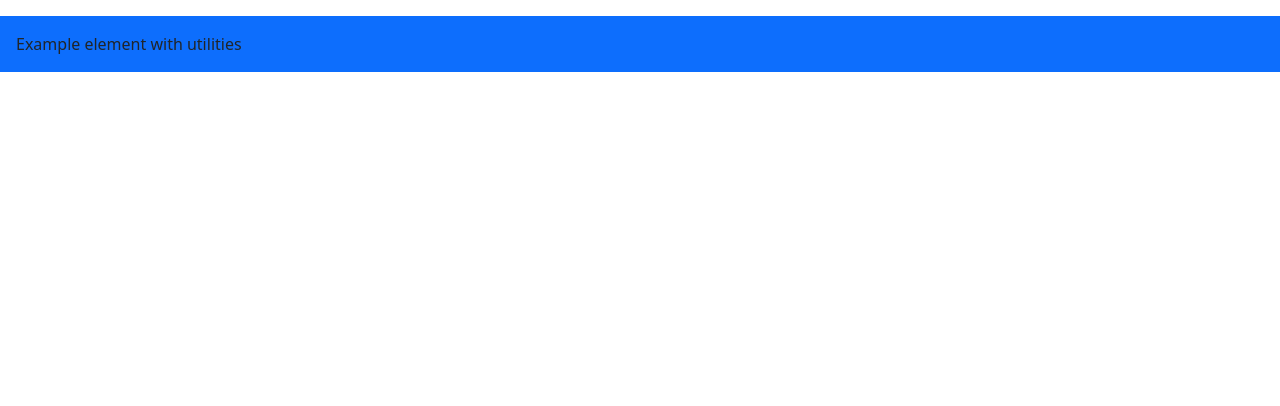
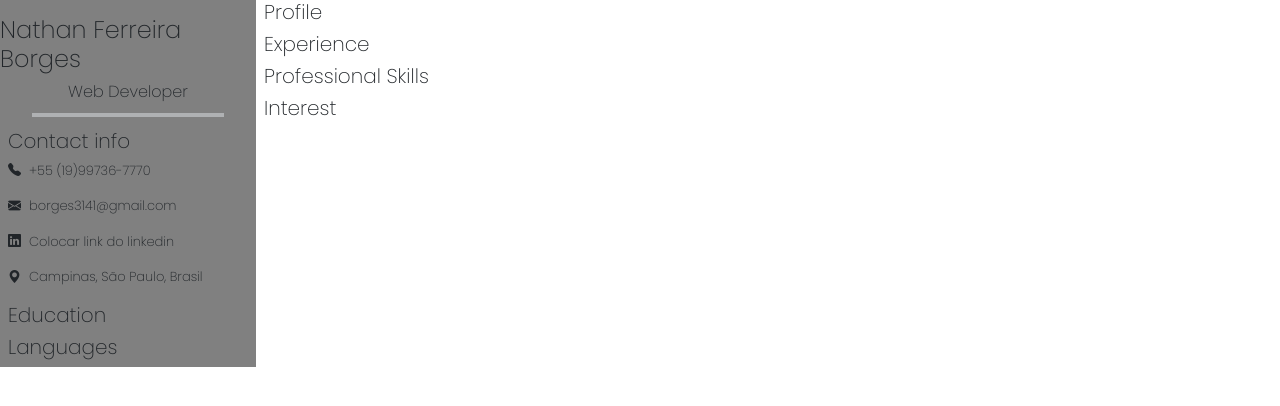
Before and after one commit to Nathan-Borges00/cv-project, an Angular app: page / in a window 1280 px wide. Shown: the top 406 px of the page. Built offline with nearby package versions, Linux system fonts and the light colour scheme.

Commit message:
feat: Inicio desenvolvimento tela

```diff
--- a/src/app/app.component.scss
+++ b/src/app/app.component.scss
@@ -0,0 +1,7 @@
+@import url('https://fonts.googleapis.com/css2?family=Poppins:wght@200&display=swap');
+
+* {
+    font-family: 'Poppins';
+    margin: 0px;
+    padding: 0px;
+}
--- a/src/app/my-curriculum/my-curriculum.component.css
+++ b/src/app/my-curriculum/my-curriculum.component.css
@@ -0,0 +1,7 @@
+.secao-esquerda {
+    background-color: gray;
+}
+
+section p {
+    font-size: small;
+}
--- a/src/app/my-curriculum/my-curriculum.component.html
+++ b/src/app/my-curriculum/my-curriculum.component.html
@@ -1 +1,45 @@
-<div class="bg-primary p-3 my-3">Example element with utilities</div>
+<head>
+    <meta name="viewport" content="width=device-width, initial-scale=1" />
+    <title>Site Responsivo para Celulares</title>
+    <link
+        rel="stylesheet"
+        href="https://cdn.jsdelivr.net/npm/bootstrap-icons@1.5.0/font/bootstrap-icons.css"
+    />
+</head>
+<div class="d-flex">
+    <div class="secao-esquerda w-25 text-break">
+        <section class="d-flex align-items-center flex-column">
+            <h1 class="fs-4 mt-3">Nathan Ferreira Borges</h1>
+            <h2 class="fs-6">Web Developer</h2>
+            <hr class="border border-2 opacity-50 mx-0 my-1 w-75" />
+        </section>
+
+        <section class="mx-2">
+            <h3 class="mt-2 fs-5">Contact info</h3>
+            <p><i class="bi bi-telephone-fill me-2"></i>+55 (19)99736-7770</p>
+            <p><i class="bi bi-envelope-fill me-2"></i>borges3141@gmail.com</p>
+            <p><i class="bi bi-linkedin me-2"></i>Colocar link do linkedin</p>
+            <p>
+                <i class="bi bi-geo-alt-fill me-2"></i>Campinas, São Paulo,
+                Brasil
+            </p>
+        </section>
+
+        <section>
+            <h3 class="ms-2 fs-5">Education</h3>
+        </section>
+
+        <section>
+            <h3 class="ms-2 fs-5">Languages</h3>
+        </section>
+    </div>
+
+    <div class="secao-direita w-100 text-break">
+        <section>
+            <h3 class="ms-2 fs-5">Profile</h3>
+            <h3 class="ms-2 fs-5">Experience</h3>
+            <h3 class="ms-2 fs-5">Professional Skills</h3>
+            <h3 class="ms-2 fs-5">Interest</h3>
+        </section>
+    </div>
+</div>
```
